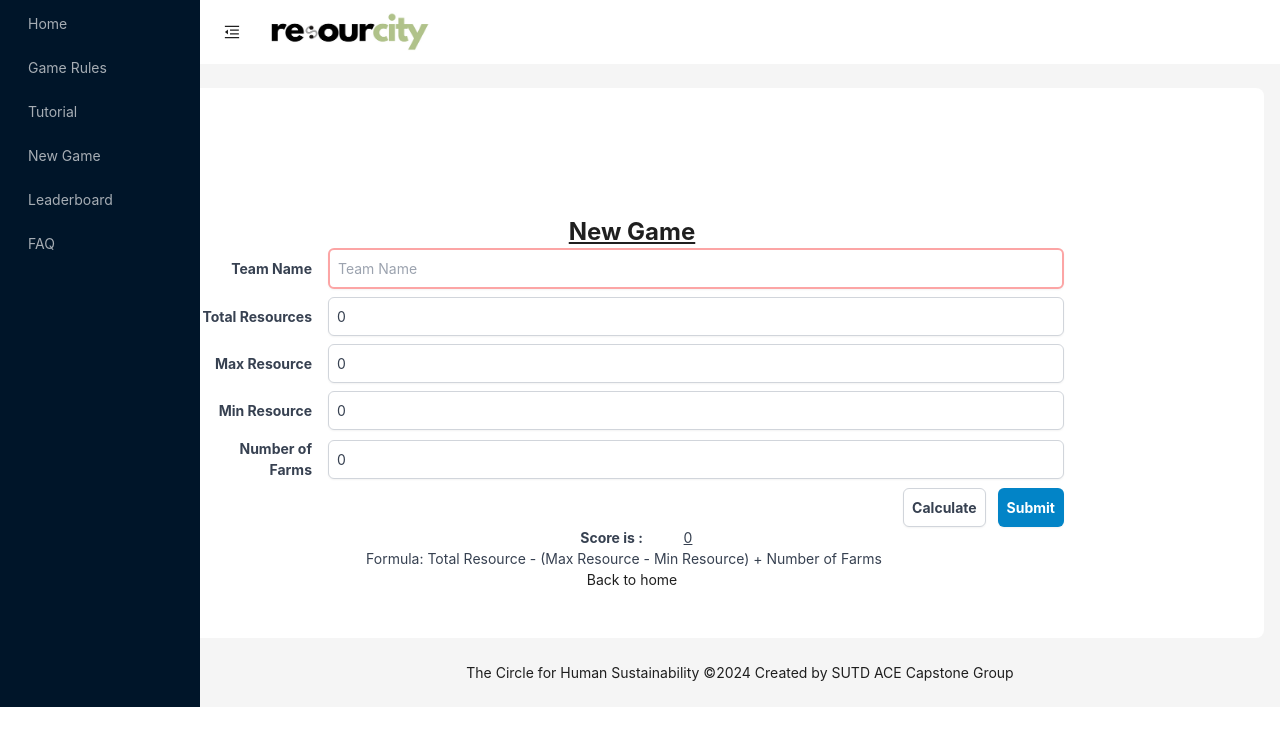
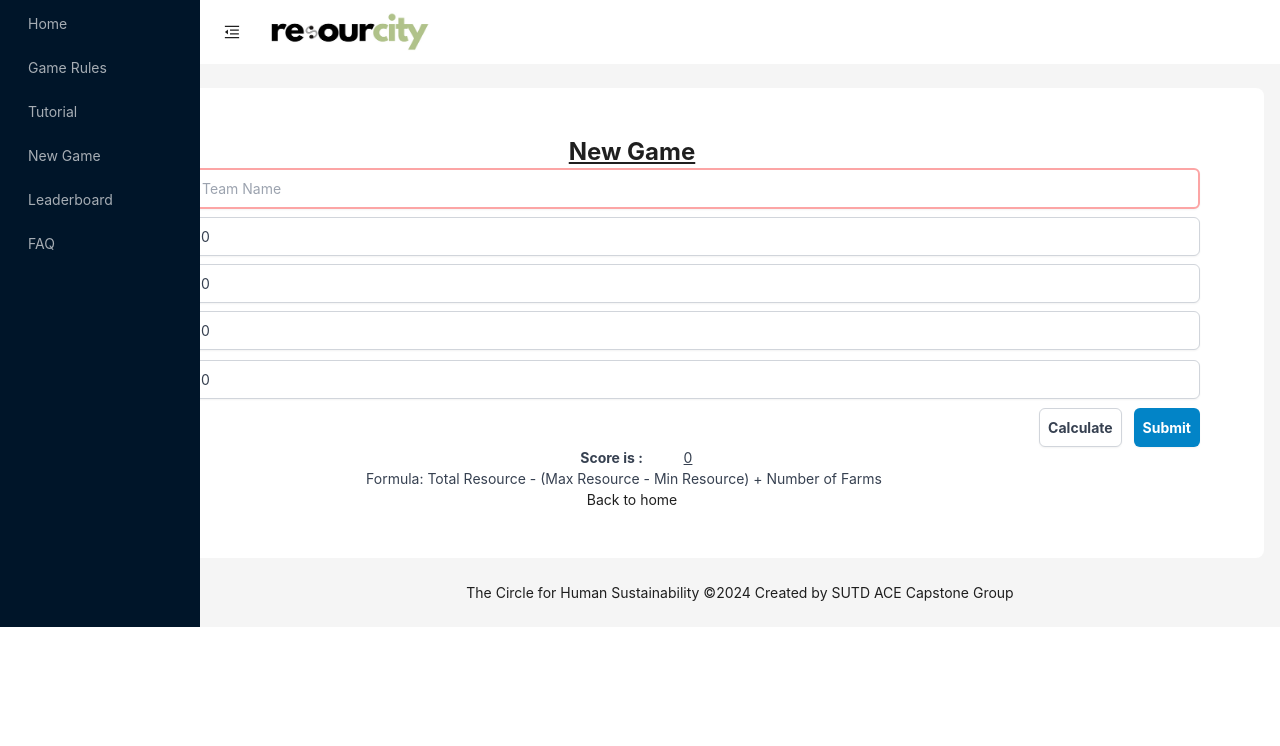
Before and after one commit to sihvn/Resourcity, a Next.js app: page /CapstoneProject/newgame in a window 1280 px wide. Shown: the top 746 px of the page. Built offline with nearby package versions, Linux system fonts and the light colour scheme.

Commit message:
feat: resize form and leaderboard

```diff
--- a/app/leaderboard/page.js
+++ b/app/leaderboard/page.js
@@ -39,7 +39,7 @@ export default function Leaderboard() {
     return (
         <BaseTemplate>
             <>
-                <main class="max-w-4xl mt-20 mx-auto w-screen flex flex-col items-center justify-center">
+                <main class="flex flex-col justify-center items-center m-0">
                     <h1 className='text-2xl font-bold underline'>Leaderboard</h1>
 
                     <div className="table-container">
--- a/app/newgame/page.js
+++ b/app/newgame/page.js
@@ -57,8 +57,7 @@ export default function NewGame() {
     };
     return (
         <BaseTemplate>
-            <>
-                <main class="max-w-4xl mx-auto mt-20 w-screen flex flex-col items-center justify-center">
+            <main class="flex flex-col justify-center items-center m-0">
                 <h1 className='text-2xl font-bold underline'>New Game</h1>
                 <form action="#" className="w-full grid gap-2 px-4">
                     <div className="flex justify-between items-center">
@@ -156,7 +155,6 @@ export default function NewGame() {
                     <Link href="/" className="hover:font-bold">Back to home</Link>
                 </h2>
             </main>
-            </>
         </BaseTemplate>
     );
 }
```
Lines whose indentation alone changed are shown as unchanged.
